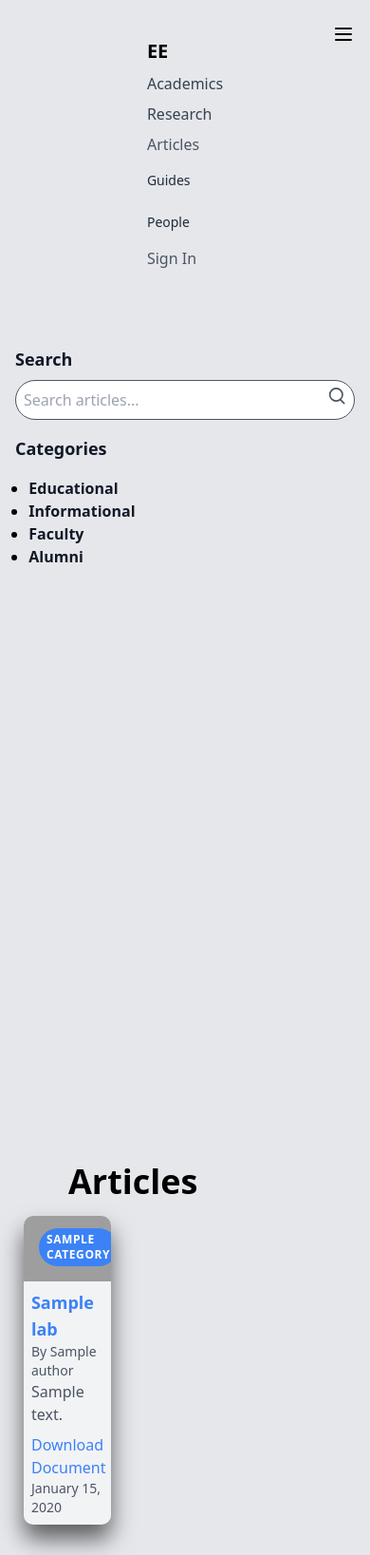
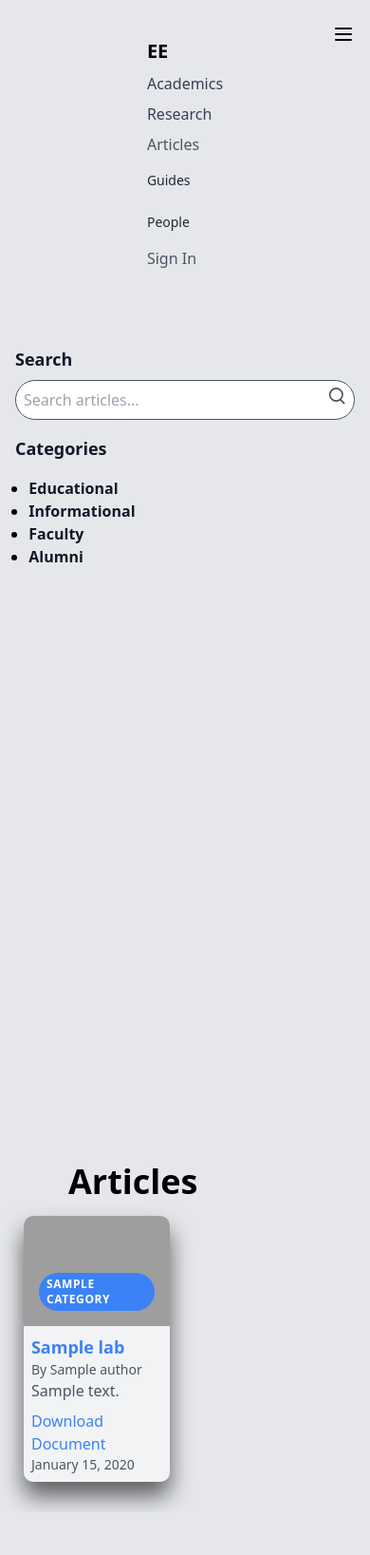
Before and after one commit to ishwerdutt/electrical, a Django app: template electrical/ele/templates/ele/post_list.html in a window 390 px wide. Shown: the whole page at 95% size. After the commit the page ends 1591 px from the top, so only its background shows below. Run offline with Django 4.2, Linux system fonts and the light colour scheme; the template is opened without the code that fills it: most values are stand-ins (such as "Sample title", 1, 10 or a date in 2020); some libraries are stand-ins or nearby versions; grey boxes are pictures that could not be loaded.

Commit message:
Update post_list.html

```diff
--- a/electrical/ele/templates/ele/post_list.html
+++ b/electrical/ele/templates/ele/post_list.html
@@ -34,7 +34,7 @@
 <div class="md:w-3/4 px-4 py-8 md:ml-auto">
       <h1 class="text-4xl font-bold mb-4 mx-14"> Articles </h1>
     <div class="container1 mx-auto">
-      <div class="grid grid-cols-3 md:grid-cols-2 lg:grid-cols-3 gap-8">
+      <div class="grid grid-cols-2 md:grid-cols-2 lg:grid-cols-3 gap-8">
         {% for post in object_list %}
         <div class="card bg-gray-200 rounded-lg shadow-md overflow-hidden hover:shadow-xl transition duration-300">
           <div class="relative">
```
